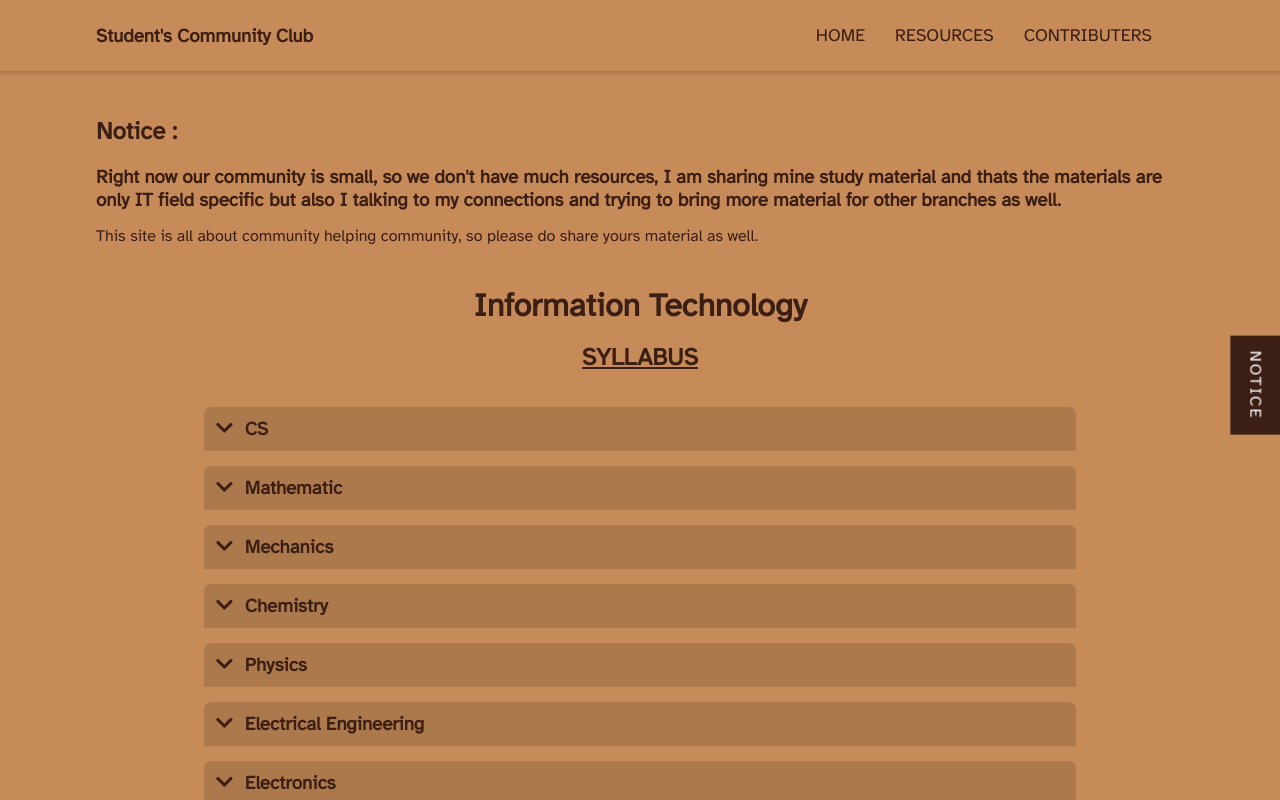
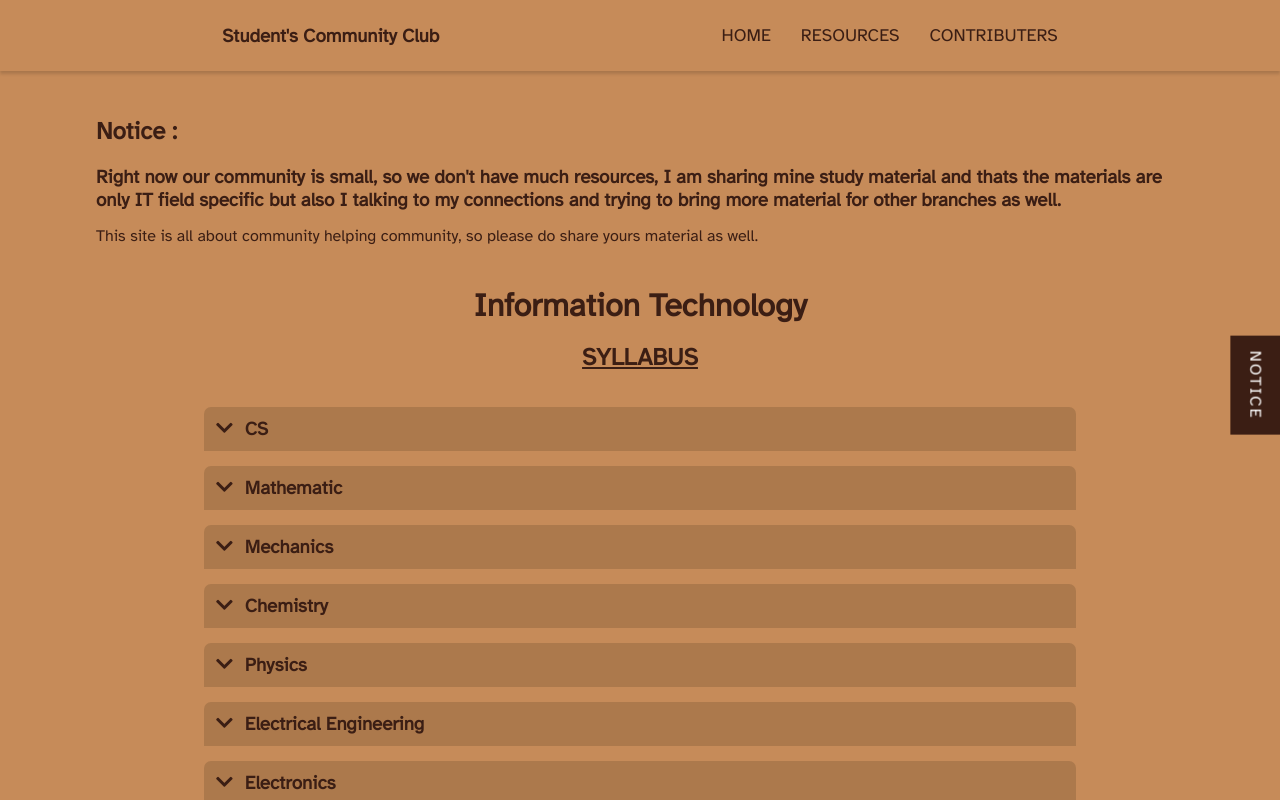
Before and after one commit to tier3guy/Student-Community-Club, a React (Create React App) app: page /resources in a window 1280 px wide. Shown: the top 800 px of the page. Built offline with nearby package versions, Linux system fonts and the light colour scheme.

Commit message:
hamburger issue solved

```diff
--- a/src/index.css
+++ b/src/index.css
@@ -70,7 +70,7 @@ html {
   width: 100%;
   display: flex;
   flex-direction: row;
-  justify-content: space-between;
+  justify-content: space-around;
   position: fixed;
   box-shadow: rgba(0, 0, 0, 0.15) 0px 3px 3px 0px;
   background-color: #C68B59;
@@ -84,8 +84,6 @@ html {
   list-style: none;
   display: flex;
   flex-direction: row;
-  position: absolute;
-  right: 10vw;
 }
 
 .menu li , .btn_nav{
@@ -366,7 +364,7 @@ body{
   }
 
   .hamMenu ul{
-    padding-top: 10vh;
+    padding-top: 15vh;
     position: fixed;
     width: 100vw;
     display: flex;
```
